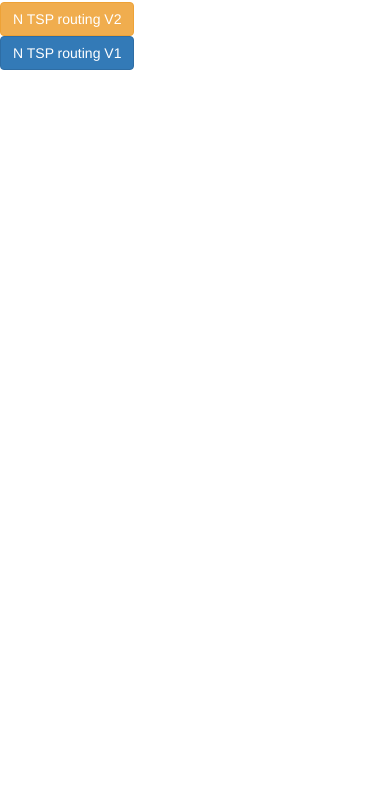
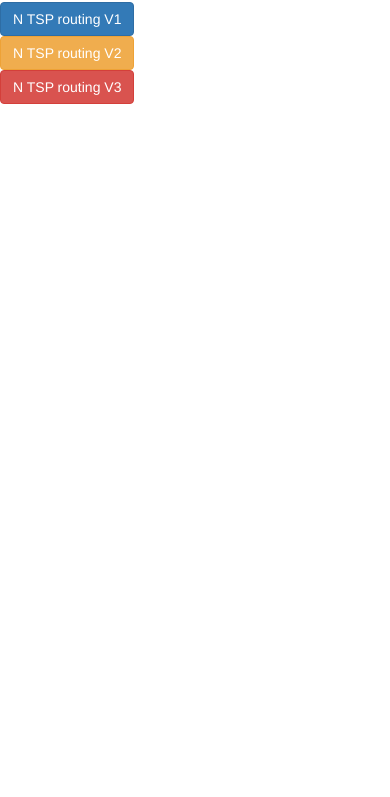
Before and after one commit to antoniogit/TSP-website, a plain HTML site: page index.html in a window 390 px wide. Shown: the part 63-860 px from the top of the page. Drawn offline with nearby package versions, Linux system fonts and the light colour scheme; some packages are replaced by stand-ins of ours.

Commit message:
final version

```diff
--- a/index.html
+++ b/index.html
@@ -39,10 +39,6 @@
     </style>
   </head>
   <body>
-<!--     <div id="floating-panel">
-      <input id="address" type="textbox" value="Sydney, NSW">
-      <input id="submit" type="button" value="Geocode">
-    </div> -->
     <div class="row">
       <div class="col-md-1"></div>
       <div class="col-md-5">
@@ -51,13 +47,21 @@
     </div>
     <div class="row">
       <div class="col-md-1"></div>
+
+      <div class="col-md-3">
+        <button type="button" class="btn btn-primary" onclick="callNTspRoutingV1()">N TSP routing V1</button>
+      </div>
+
       <div class="col-md-3">
         <button type="button" class="btn btn-warning" onclick="callNTspRoutingV2()">N TSP routing V2</button>
       </div>
-      <div class="col-md-5">
-        <button type="button" class="btn btn-primary" onclick="callNTspRoutingV1()">N TSP routing V1</button>
+
+      <div class="col-md-3">
+        <button type="button" class="btn btn-danger" onclick="callNTspRoutingV3()">N TSP routing V3</button>
       </div>
+      <div class="col-md-2"></div>
     </div>
+
     <div class="row">
       <div class="col-md-5"></div>
       <div class="col-md-7">
@@ -70,6 +74,12 @@
           <div id="fitness_container" class="hidden">Solution fitness is: <span id='fitness_field'></span> minutes</div>
         </div>
     </div>
+    <div class="row">
+        <div class="col-md-1"></div>
+        <div class="col-md-11">
+          <div id="fitness_container" class="hidden">Solution overall driven distnace is: <span id='distance_field'></span> km</div>
+        </div>
+    </div>
     <br>
     <div id="map"></div>
     <script>
--- a/index.js
+++ b/index.js
@@ -1,3 +1,4 @@
+
 function getAjax(url, success) {
     var xhr = window.XMLHttpRequest ? new XMLHttpRequest() : new ActiveXObject('Microsoft.XMLHTTP');
     xhr.open('GET', url);
@@ -39,6 +40,7 @@ function callNTspRoutingV1() {
         jsonData = JSON.parse(data);
         nodes = jsonData['message'];
         fitness =  jsonData['fitness'];
+        distnace = jsonData['distance'];
 
         var driversNodes = [];
 
@@ -50,8 +52,8 @@ function callNTspRoutingV1() {
 
             document.getElementById('loader').classList.add('hidden');
             document.getElementById('fitness_field').innerHTML = fitness;
+            document.getElementById('distance_field').innerHTML = distance;
             document.getElementById('fitness_container').classList.remove('hidden');
-
 
             var map = new google.maps.Map(document.getElementById('map'), {
                         zoom: 8,
@@ -103,6 +105,7 @@ function callNTspRoutingV2() {
         jsonData = JSON.parse(data);
         nodes = jsonData['message'];
         fitness =  jsonData['fitness'];
+        distnace = jsonData['distance'];
 
         var driversNodes = [];
 
@@ -114,6 +117,7 @@ function callNTspRoutingV2() {
 
             document.getElementById('loader').classList.add('hidden');
             document.getElementById('fitness_field').innerHTML = fitness;
+            document.getElementById('distance_field').innerHTML = distance;
             document.getElementById('fitness_container').classList.remove('hidden');
 
             var map = new google.maps.Map(document.getElementById('map'), {
@@ -157,3 +161,68 @@ function callNTspRoutingV2() {
     });
 
 };
+
+// example request
+function callNTspRoutingV3() {
+    document.getElementById('loader').classList.remove('hidden');
+
+    getAjax('http://165.227.228.76/api/v3', function(data){
+        jsonData = JSON.parse(data);
+        nodes = jsonData['message'];
+        fitness =  jsonData['fitness'];
+        distnace = jsonData['distance'];
+
+        var driversNodes = [];
+
+        for(var i=0; i< nodes.length; i++) {
+            driversNodes.push(nodes[i].driver_path)
+        }
+
+        $( document ).ready(function() {
+
+            document.getElementById('loader').classList.add('hidden');
+            document.getElementById('fitness_field').innerHTML = fitness;
+            document.getElementById('distance_field').innerHTML = distance;
+            document.getElementById('fitness_container').classList.remove('hidden');
+
+            var map = new google.maps.Map(document.getElementById('map'), {
+                        zoom: 8,
+                        center: {lat: 51.528308, lng: -0.3817765}
+                    });
+
+            var pinColors = [ "FFA000","009688","673AB7","4CAF50", "9E9E9E"];
+
+            for(var i=0; i< driversNodes.length; i++) {
+                var temp = driversNodes[i];
+                var pinImage = setPinImage(i); //set the pin colour
+                var pinShadow = setPinShadow();
+                var driverPath = [];
+
+                for (var j=0; j<temp.length; j++) {
+                            var myLatLng = {lat: temp[j].lat, lng: temp[j].lng};
+                            var marker = new google.maps.Marker({
+                                map: map,
+                                position: myLatLng,
+                                tag: i,
+                                icon: pinImage,
+                                shadow: pinShadow
+                              });
+
+                            driverPath.push(myLatLng);
+                }
+
+                var userCoordinate = new google.maps.Polyline({
+                    path: driverPath,
+                    strokeColor: "#"+pinColors[i],
+                    strokeOpacity: 1,
+                    strokeWeight: 2
+                });
+
+                userCoordinate.setMap(map);
+            }
+
+        });
+
+    });
+
+};
```
